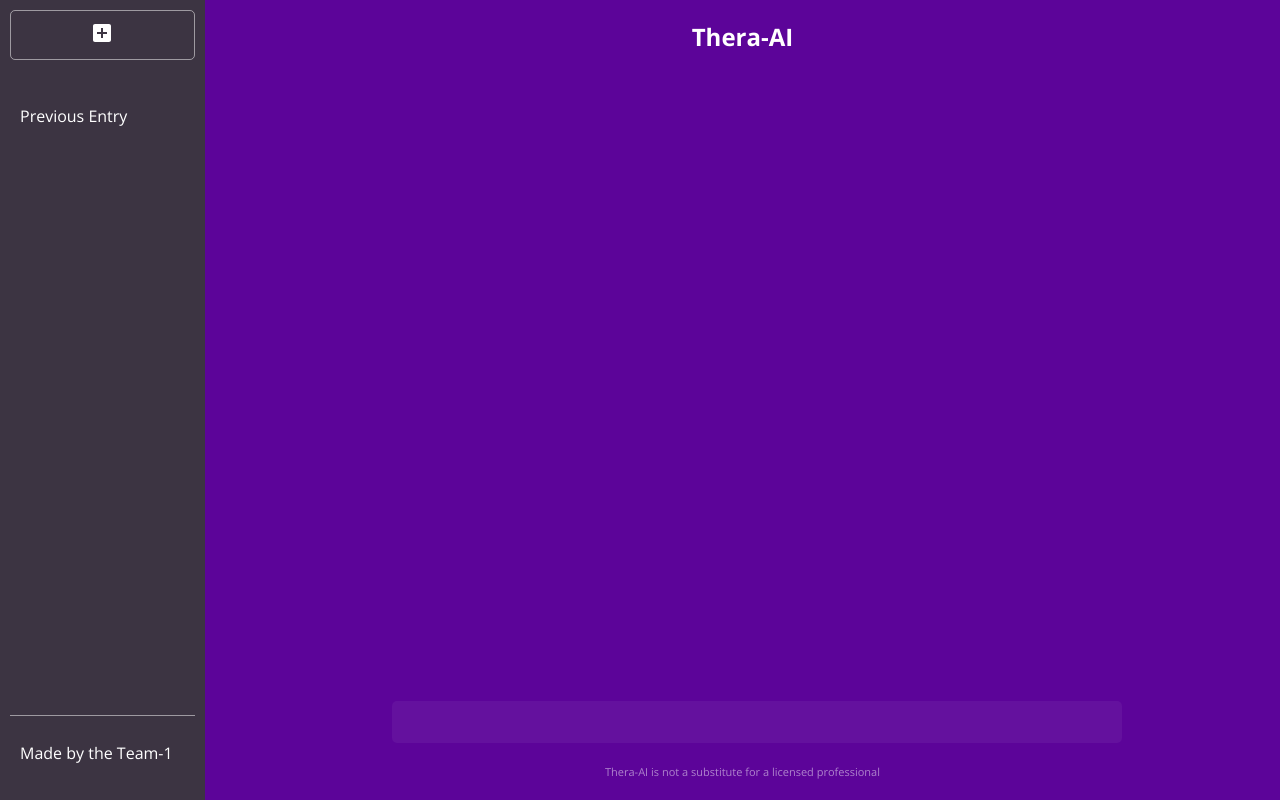
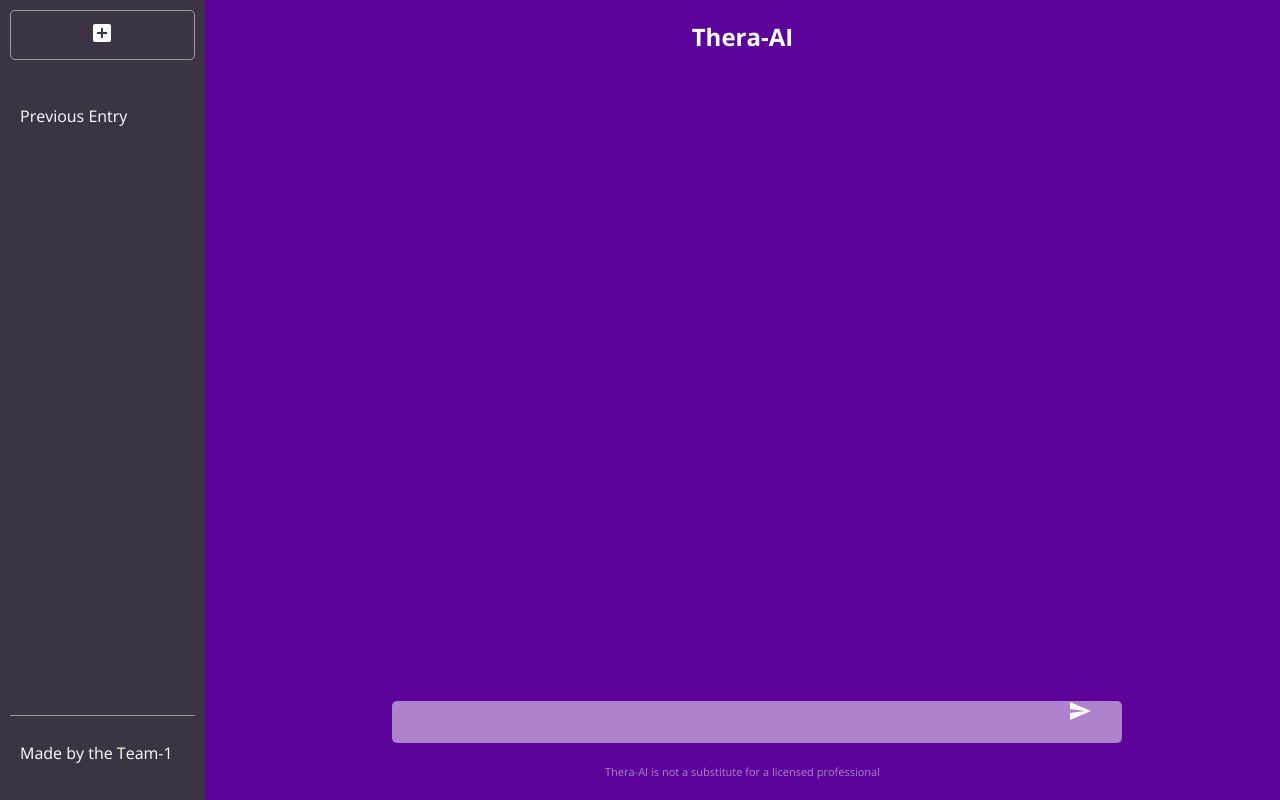
Before and after one commit to TheForeverOptimist/thera-ai, a React (Create React App) app: page / in a window 1280 px wide. Built offline with nearby package versions, Linux system fonts and the light colour scheme.

Commit message:
updated input field

```diff
--- a/src/App.js
+++ b/src/App.js
@@ -1,4 +1,5 @@
 import AddBoxIcon from "@mui/icons-material/AddBox";
+import SendIcon from "@mui/icons-material/Send";
 
 function App() {
   return (
@@ -22,7 +23,7 @@ function App() {
         <div className="bottom-section">
           <div className="input-container">
             <input/>
-            <div id="submit"></div>
+            <div id="submit"><SendIcon /></div>
           </div>
           <p className="info">
             Thera-AI is not a substitute for a licensed professional
--- a/src/index.css
+++ b/src/index.css
@@ -87,12 +87,22 @@ nav {
 input {
   width: 100%;
   border: none;
-  background-color: rgba(255, 255, 255, 0.05);
+  background-color: rgba(255, 255, 255, 0.5);
   padding: 12px 15px;
   border-radius: 5px;
-  box-shadow: rgba(0,0,0, 0.05) 0, 54px,
+  box-shadow: 0 54px 55px rgba(0,0,0, 0.5),
+              0 -12px 30px rgba(0,0,0, 0.5),
+              0 4px 7px rgba(0,0,0, 0.5),
+              0 -3px 8px rgba(0,0,0, 0.5),
 }
 
 input:focus {
   outline: none;
 }
+
+#submit{
+  position: absolute;
+  bottom: 15px;
+  right: 0;
+  cursor: pointer;
+}
```
